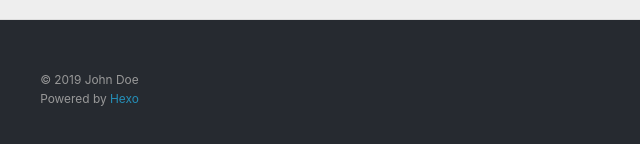
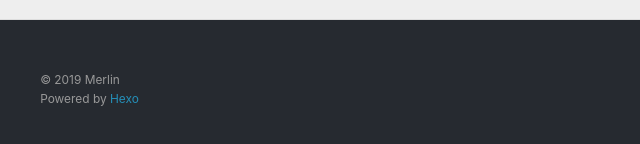
Before and after one commit to hxf1234/hxf1234.github.io, a plain HTML site: page 2019/05/27/hello-world/index.html in a window 1280 px wide. Shown: the part 1398-1542 px from the top of the page, 0-640 px from the left. Drawn offline with nearby package versions, Linux system fonts and the light colour scheme.

Commit message:
Site updated: 2019-05-27 15:21:38

```diff
--- a/2019/05/27/hello-world/index.html
+++ b/2019/05/27/hello-world/index.html
@@ -171,7 +171,7 @@
 
   <div class="outer">
     <div id="footer-info" class="inner">
-      &copy; 2019 John Doe<br>
+      &copy; 2019 Merlin<br>
       Powered by <a href="http://hexo.io/" target="_blank">Hexo</a>
     </div>
   </div>
```
Also changed, not shown: 2019/05/27/你好-hexo/index.html (+1 -1 lines), archives/2019/05/index.html (+1 -1 lines), archives/2019/index.html (+1 -1 lines), archives/index.html (+1 -1 lines), index.html (+1 -1 lines).
